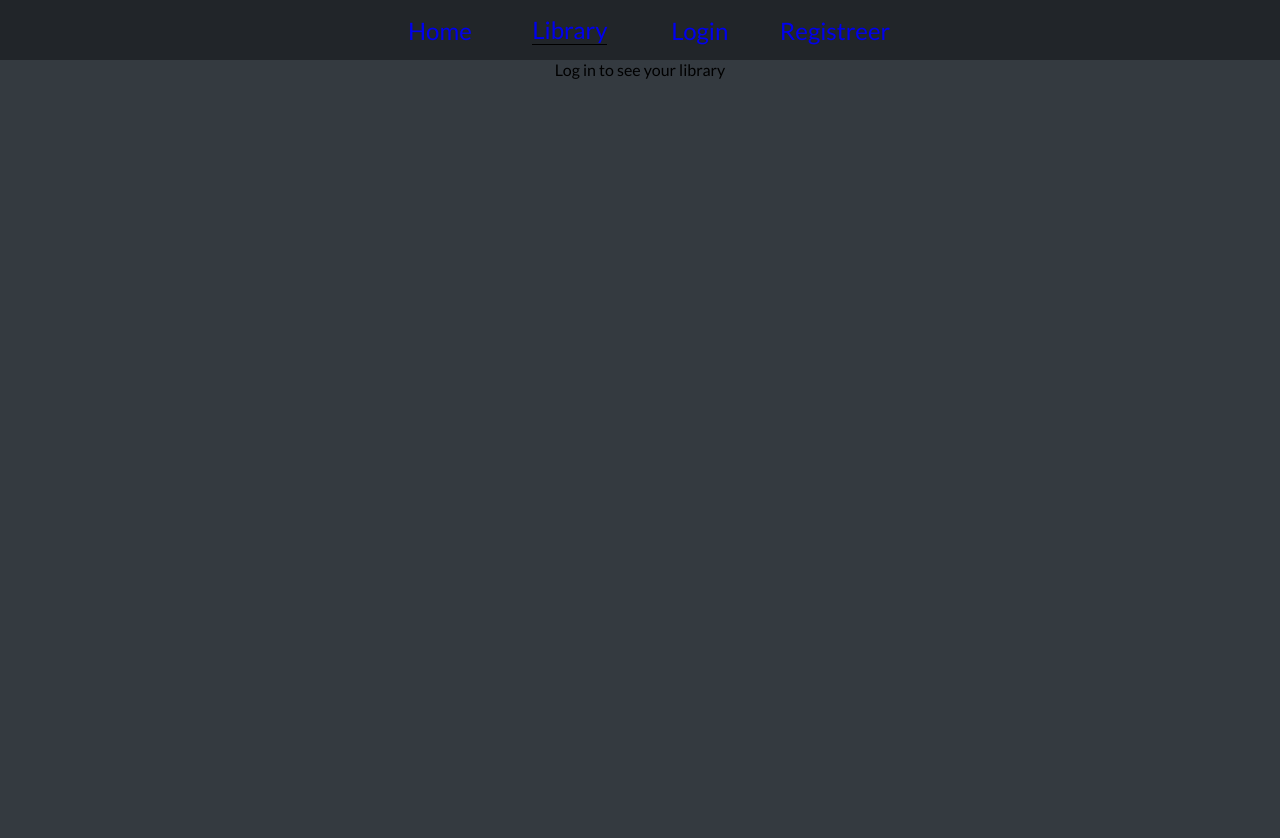
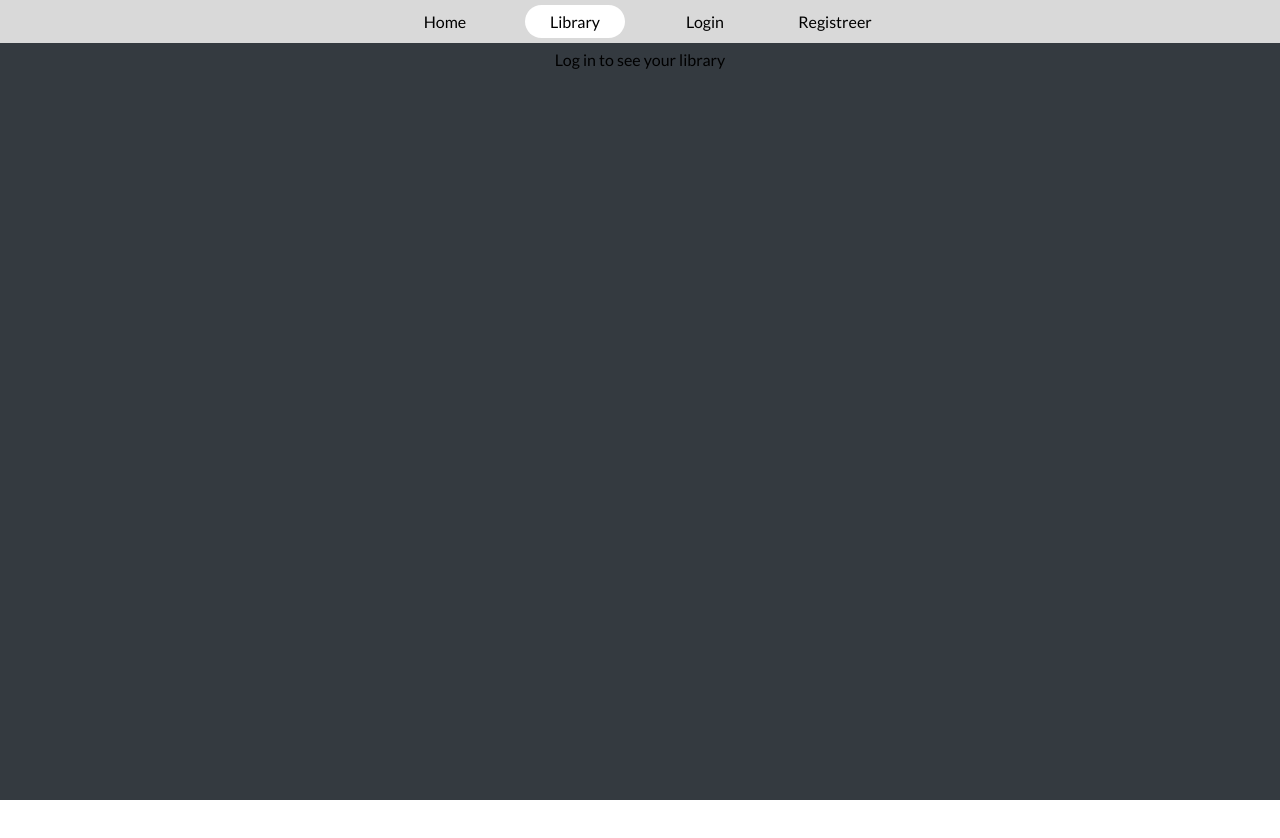
Before and after one commit to Rickert98/Eindopdracht-Rick-Smit, a React (Vite) app: page /library in a window 1280 px wide. Shown: the top 838 px of the page. After the commit the page ends 800 px from the top, so only its background shows below. Built offline with nearby package versions, Linux system fonts and the light colour scheme.

Commit message:
profile and nav styling

```diff
--- a/src/App.css
+++ b/src/App.css
@@ -6,6 +6,7 @@
     justify-content: center;
 
     background-color: var(--color-primary);
+    padding-top: 50px;
 }
 
 .inner-content-container {
@@ -14,5 +15,4 @@
     flex-shrink: 1;
 
     margin: 30px;
-
 }
--- a/src/components/nav/Navigation.css
+++ b/src/components/nav/Navigation.css
@@ -2,8 +2,13 @@
     display: flex;
     justify-content: center;
     gap: 30px;
-    padding: 10px;
-    background-color: var(--color-secondary);
+    padding: 5px;
+    background-color: var(--color-tertiary);
+
+    position: fixed;
+    top: 0;
+    left: 0;
+    width: 100%;
 }
 
 .nav_li {
@@ -11,21 +16,36 @@
     justify-content: center;
     align-items: center;
     flex-basis: 100px;
-    padding: 5px 0 5px 0;
+}
 
-    list-style-type: none;
-    /*background-color: red;
-    border-radius: 20px;*/
+.nav-link-inactive:hover {
+    background-color: white;
 }
 
 .nav-link-active {
-    border-bottom: 1px solid black;
+    flex-basis: 100px;
+    text-align: center;
+    padding: 7px 0 7px 0;
+    border-radius: 20px;
+    background-color: white;
+
+    list-style-type: none;
+    border-bottom: none;
     text-decoration: none;
-    font-size: 24px;
+    font-size: 16px;
+    color: black;
 }
 
 .nav-link-inactive {
+    flex-basis: 100px;
+    text-align: center;
+    padding: 7px 0 7px 0;
+
+    border-radius: 20px;
     border-bottom: none;
+
+    list-style-type: none;
     text-decoration: none;
-    font-size: 24px;
+    font-size: 16px;
+    color: black;
 }
--- a/src/pages/profile/Profile.css
+++ b/src/pages/profile/Profile.css
@@ -1,7 +1,12 @@
-.header-content-wrapper {
+.profile-content-wrapper {
     display: flex;
     flex-direction: column;
     gap: 20px;
+}
+
+.profile-header {
+    align-items: center;
+    text-align: center;
 }
 
 .profile-main {
@@ -9,7 +14,6 @@
     flex-direction: column;
     align-items: center;
     gap: 20px;
-
 }
 
 .profile-picture-wrapper {
@@ -24,3 +28,9 @@
     max-height: 600px;
     border-radius: 15%;
 }
+
+.profile-form {
+    display: flex;
+    flex-direction: column;
+    align-items: center;
+}
--- a/src/pages/profile/Profile.jsx
+++ b/src/pages/profile/Profile.jsx
@@ -85,17 +85,17 @@ function Profile () {
             {
                 profile &&
                 <>
-                    <div className="header-content-wrapper">
+                    <div className="profile-content-wrapper">
                         <header className="profile-header">
-                            <h1>Welcome {profile.username}</h1>
-                            <h2>Your profile</h2>
+                            <h1 className="profile-header">Welcome {profile.username}</h1>
+                            <h2 className="profile-header">Your profile</h2>
                         </header>
                         <section className='profile-main'>
                             <div className='profile-picture-wrapper'>
                                 <img className='profile-picture' src={profilePicture} alt={profile?.picture?.fileName}/>
                                 {editProfilePicture === true ?
-                                    <section>
-                                        <form onSubmit={formSubmit}>
+                                    <section >
+                                        <form className='profile-form' onSubmit={formSubmit}>
                                             Select a new profile picture
                                             <input
                                                 type="file"
```
